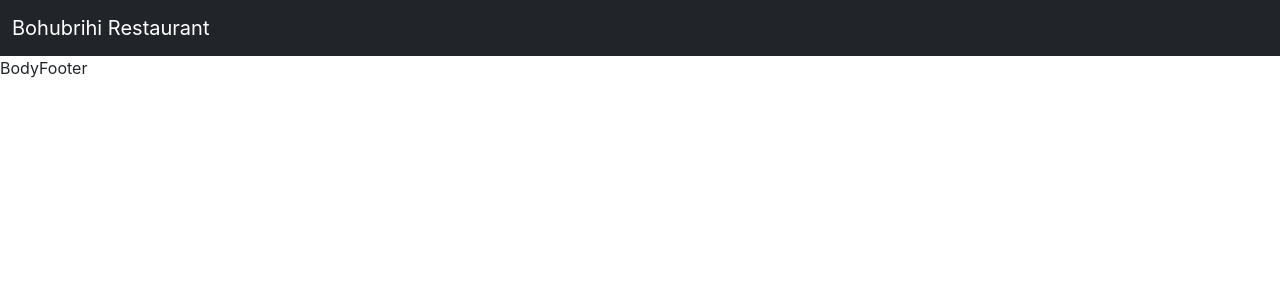
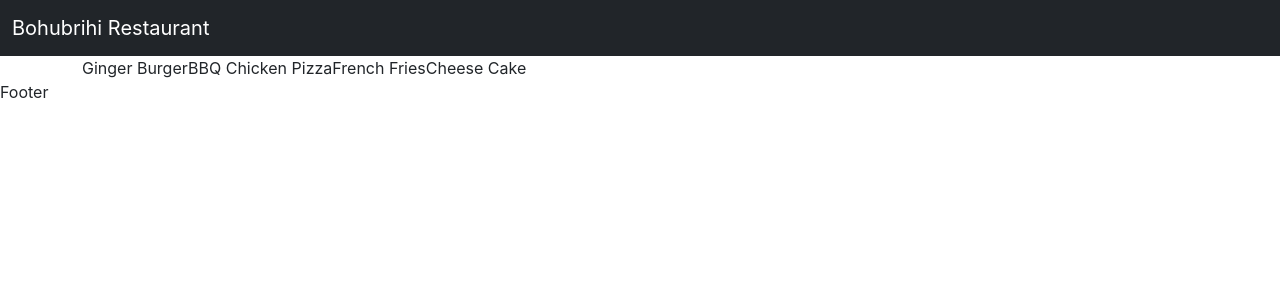
Before and after one commit to raihan-mahmud-talukder/bohubrihi-restaurant, a React (Create React App) app: page / in a window 1280 px wide. Shown: the top 300 px of the page. Built offline with nearby package versions, Linux system fonts and the light colour scheme.

Commit message:
creating menu item

```diff
--- a/src/components/body/Body.jsx
+++ b/src/components/body/Body.jsx
@@ -1,7 +1,9 @@
+import { Menu } from "./Menu"
+
 export const Body = () => {
     return (
         <>
-        Body
+        <Menu />
         </>
     )
     }
--- /dev/null
+++ b/src/components/body/Menu.jsx
@@ -0,0 +1,19 @@
+import { useState } from "react"
+import { DISHES } from "../data/dishes"
+import { MenuItem } from "./MenuItem"
+
+export const Menu = () => {
+    const [dishes] = useState(DISHES)
+    const menu = dishes.map(dish => {
+        return <MenuItem key = {dish.id} dish = {dish}/>
+    })
+    return (
+        <div className="container">
+        <div className="row">
+            <div className="col-5">
+                {menu}
+            </div>
+        </div>
+    </div>
+    )
+}
--- /dev/null
+++ b/src/components/body/MenuItem.jsx
@@ -0,0 +1,8 @@
+export const MenuItem = ({ dish }) => {
+    return (
+        <>
+        {dish.name}
+        </>
+
+    )
+}
--- /dev/null
+++ b/src/components/data/dishes.js
@@ -0,0 +1,158 @@
+export const DISHES = [
+    {
+        id: 0,
+        name: 'Ginger Burger',
+        image: 'assets/images/0burger.jpg',
+        category: 'meal',
+        label: 'hot',
+        price: '199',
+        description: 'Lorem ipsum dolor sit amet, consectetur adipisicing elit. Quo cumque assumenda eos! Aperiam explicabo hic dicta. Tempora vel aperiam ex?',
+        comments: [
+            {
+                id: 0,
+                rating: 5,
+                comment: 'Lorem ipsum dolor sit amet.',
+                author: 'Shanto',
+                date: '2018-09-16T17:57:28.556094z',
+            },
+            {
+                id: 1,
+                rating: 5,
+                comment: 'Lorem ipsum dolor sit amet.',
+                author: 'Karim',
+                date: '2018-09-16T17:57:28.556094z',
+            },
+            {
+                id: 2,
+                rating: 3,
+                comment: 'Lorem ipsum dolor sit amet.',
+                author: 'Shanto',
+                date: '2018-09-16T17:57:28.556094z',
+            },
+            {
+                id: 3,
+                rating: 4,
+                comment: 'Lorem ipsum dolor sit amet.',
+                author: 'Shanto',
+                date: '2018-09-16T17:57:28.556094z',
+            },
+        ]
+    },
+    {
+        id: 1,
+        name: 'BBQ Chicken Pizza',
+        image: 'assets/images/0burger.jpg',
+        category: 'meal',
+        label: 'hot',
+        price: '199',
+        description: 'Lorem ipsum dolor sit amet, consectetur adipisicing elit. Quo cumque assumenda eos! Aperiam explicabo hic dicta. Tempora vel aperiam ex?',
+        comments: [
+            {
+                id: 0,
+                rating: 5,
+                comment: 'Lorem ipsum dolor sit amet.',
+                author: 'Shanto',
+                date: '2018-09-16T17:57:28.556094z',
+            },
+            {
+                id: 1,
+                rating: 5,
+                comment: 'Lorem ipsum dolor sit amet.',
+                author: 'Karim',
+                date: '2018-09-16T17:57:28.556094z',
+            },
+            {
+                id: 2,
+                rating: 3,
+                comment: 'Lorem ipsum dolor sit amet.',
+                author: 'Shanto',
+                date: '2018-09-16T17:57:28.556094z',
+            },
+            {
+                id: 3,
+                rating: 4,
+                comment: 'Lorem ipsum dolor sit amet.',
+                author: 'Shanto',
+                date: '2018-09-16T17:57:28.556094z',
+            },
+        ]
+    },
+    {
+        id: 2,
+        name: 'French Fries',
+        image: 'assets/images/0burger.jpg',
+        category: 'meal',
+        label: 'hot',
+        price: '199',
+        description: 'Lorem ipsum dolor sit amet, consectetur adipisicing elit. Quo cumque assumenda eos! Aperiam explicabo hic dicta. Tempora vel aperiam ex?',
+        comments: [
+            {
+                id: 0,
+                rating: 5,
+                comment: 'Lorem ipsum dolor sit amet.',
+                author: 'Shanto',
+                date: '2018-09-16T17:57:28.556094z',
+            },
+            {
+                id: 1,
+                rating: 5,
+                comment: 'Lorem ipsum dolor sit amet.',
+                author: 'Karim',
+                date: '2018-09-16T17:57:28.556094z',
+            },
+            {
+                id: 2,
+                rating: 3,
+                comment: 'Lorem ipsum dolor sit amet.',
+                author: 'Shanto',
+                date: '2018-09-16T17:57:28.556094z',
+            },
+            {
+                id: 3,
+                rating: 4,
+                comment: 'Lorem ipsum dolor sit amet.',
+                author: 'Shanto',
+                date: '2018-09-16T17:57:28.556094z',
+            },
+        ]
+    },
+    {
+        id: 3,
+        name: 'Cheese Cake',
+        image: 'assets/images/0burger.jpg',
+        category: 'meal',
+        label: 'hot',
+        price: '199',
+        description: 'Lorem ipsum dolor sit amet, consectetur adipisicing elit. Quo cumque assumenda eos! Aperiam explicabo hic dicta. Tempora vel aperiam ex?',
+        comments: [
+            {
+                id: 0,
+                rating: 5,
+                comment: 'Lorem ipsum dolor sit amet.',
+                author: 'Shanto',
+                date: '2018-09-16T17:57:28.556094z',
+            },
+            {
+                id: 1,
+                rating: 5,
+                comment: 'Lorem ipsum dolor sit amet.',
+                author: 'Karim',
+                date: '2018-09-16T17:57:28.556094z',
+            },
+            {
+                id: 2,
+                rating: 3,
+                comment: 'Lorem ipsum dolor sit amet.',
+                author: 'Shanto',
+                date: '2018-09-16T17:57:28.556094z',
+            },
+            {
+                id: 3,
+                rating: 4,
+                comment: 'Lorem ipsum dolor sit amet.',
+                author: 'Shanto',
+                date: '2018-09-16T17:57:28.556094z',
+            },
+        ]
+    },
+]
```
